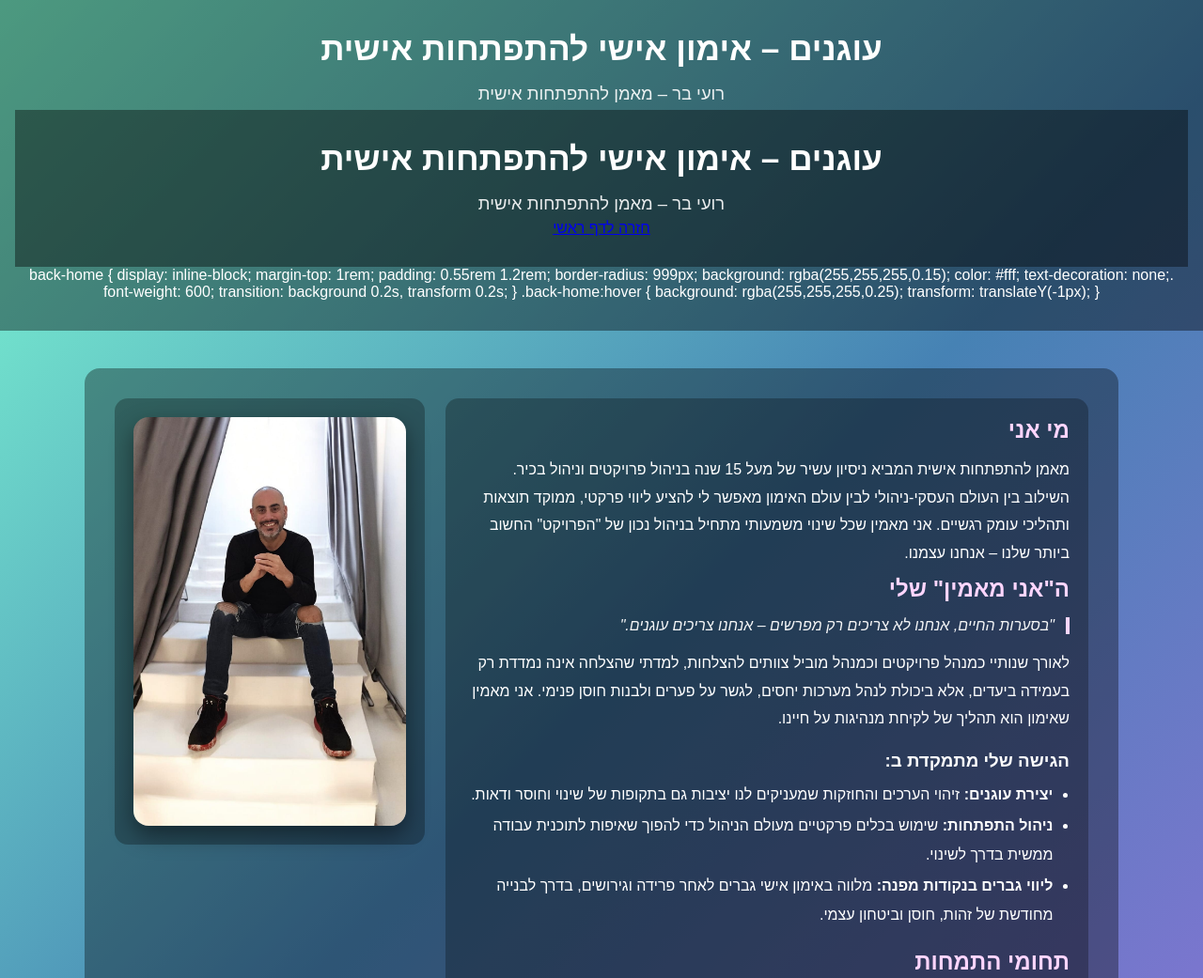
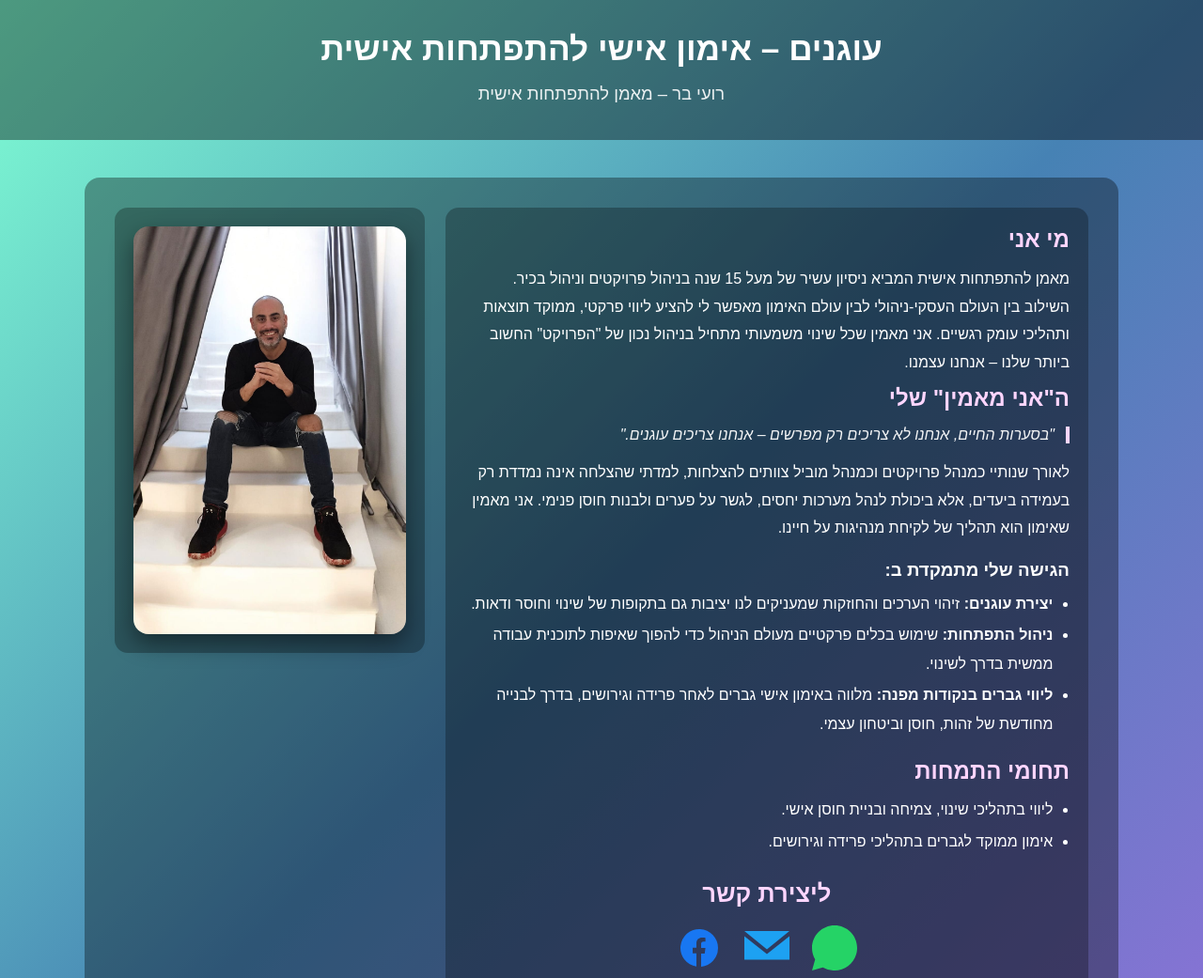
Before and after one commit to royb1979/Oganim-coaching, a plain HTML site: page index.html in a window 1280 px wide. Shown: the top 1041 px of the page at 94% size. Drawn offline with Linux system fonts and the light colour scheme.

Commit message:
Refactor header section and remove unused styles
Removed duplicate header and back-home link styles.

```diff
--- a/index.html
+++ b/index.html
@@ -102,29 +102,6 @@
 <header>
   <h1>עוגנים – אימון אישי להתפתחות אישית</h1>
   <p>רועי בר – מאמן להתפתחות אישית</p>
-  <header>
-  <h1>עוגנים – אימון אישי להתפתחות אישית</h1>
-  <p>רועי בר – מאמן להתפתחות אישית</p>
-
-  <a class="back-home" href="https://royb1979.github.io/Oganim/">
-    חזרה לדף ראשי
-  </a>
-</header>
-  .back-home {
-  display: inline-block;
-  margin-top: 1rem;
-  padding: 0.55rem 1.2rem;
-  border-radius: 999px;
-  background: rgba(255,255,255,0.15);
-  color: #fff;
-  text-decoration: none;
-  font-weight: 600;
-  transition: background 0.2s, transform 0.2s;
-}
-.back-home:hover {
-  background: rgba(255,255,255,0.25);
-  transform: translateY(-1px);
-}
 </header>
 
 <main>
```
